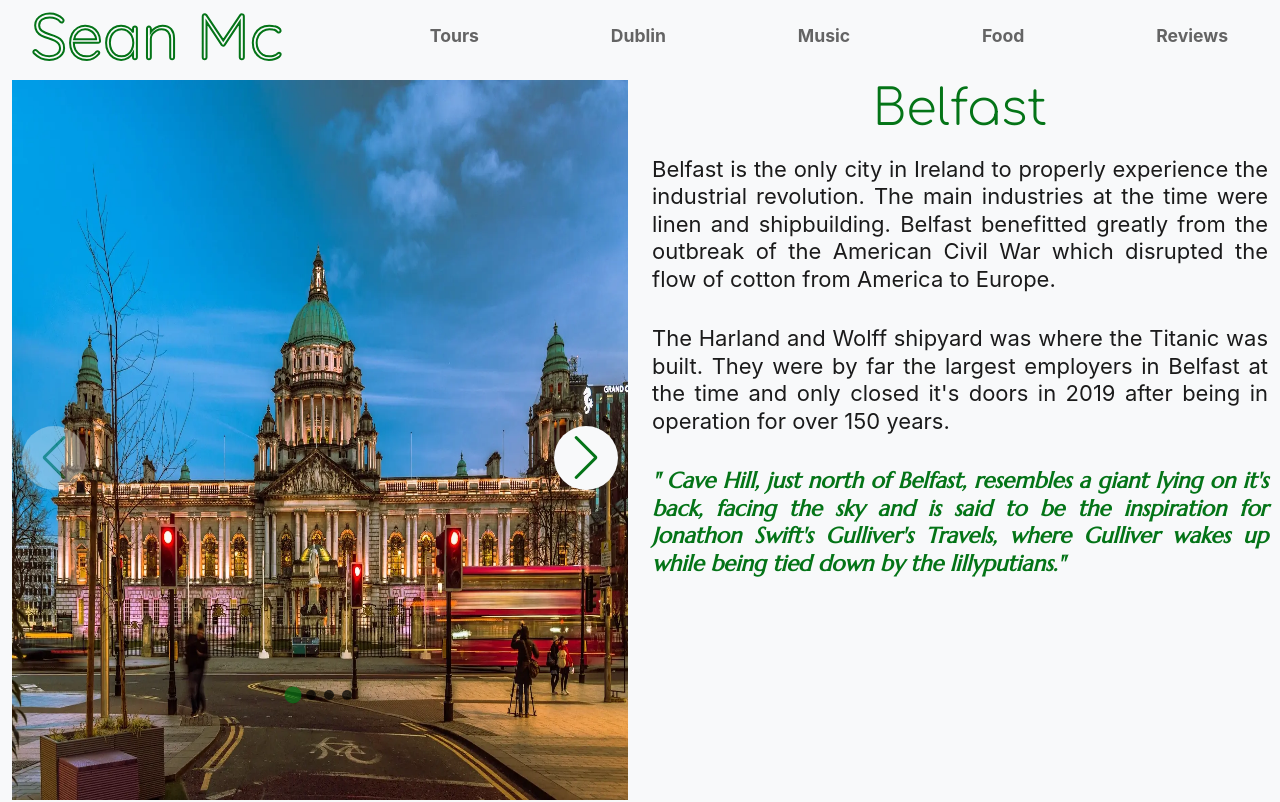
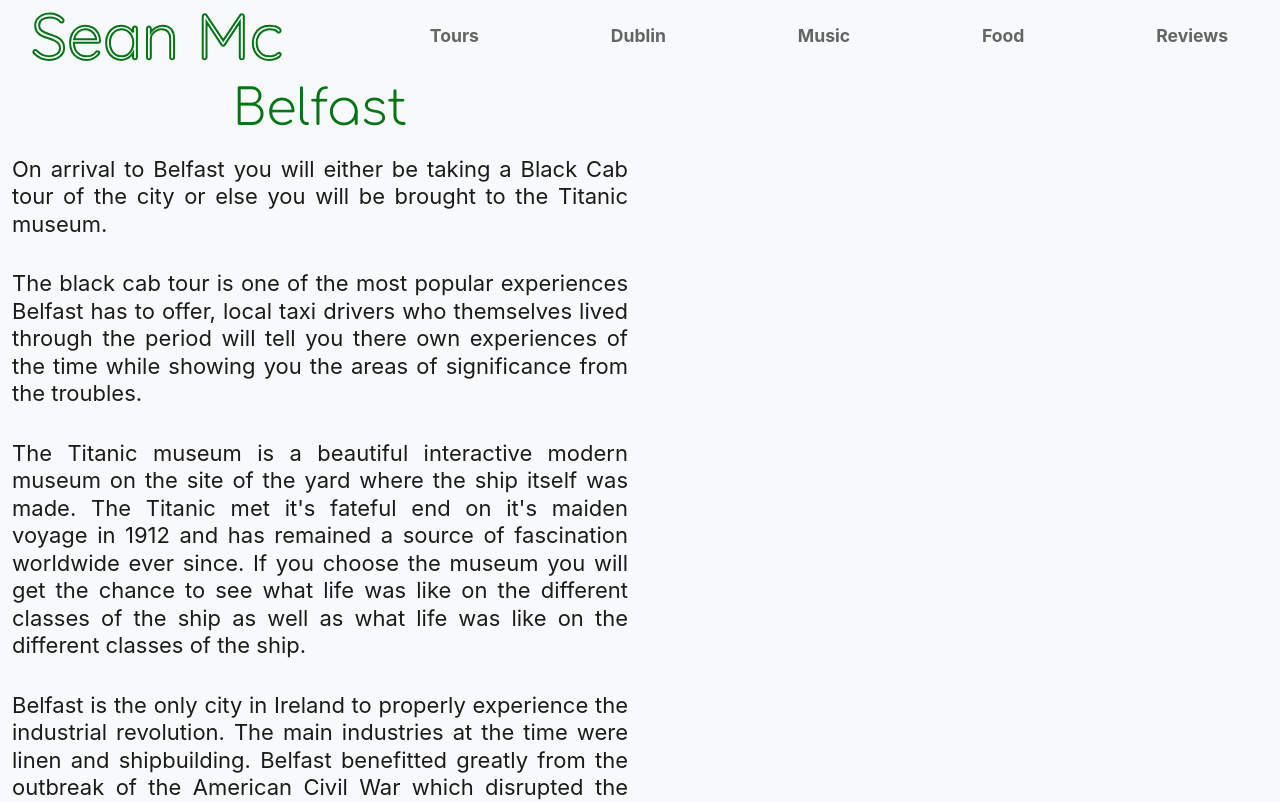
Before and after one commit to Sean-Mc-Mahon/SeanMc-Tours, a React (Create React App) app: page /bel in a window 1280 px wide. Shown: the top 802 px of the page. Built offline with nearby package versions, Linux system fonts and the light colour scheme.

Commit message:
updated belfast content and reviews google link

```diff
--- a/src/pages/Bel.js
+++ b/src/pages/Bel.js
@@ -25,7 +25,7 @@ const Bel = () => {
       <ScrollTop />
       <Container fluid>
         <Row className="image-description">
-          <Col xl={6} className="image">
+          {/* <Col xl={6} className="image">
             <Swiper
               // install Swiper modules
               modules={[Navigation, Pagination, Scrollbar, A11y]}
@@ -98,9 +98,28 @@ const Bel = () => {
                 </div>
               </SwiperSlide>
             </Swiper>
-          </Col>
+          </Col> */}
           <Col xl={6} className="description">
             <h2 className="location-name">Belfast</h2>
+            <p>
+              On arrival to Belfast you will either be taking a Black Cab tour
+              of the city or else you will be brought to the Titanic museum.
+            </p>
+            <p>
+              The black cab tour is one of the most popular experiences Belfast
+              has to offer, local taxi drivers who themselves lived through the
+              period will tell you there own experiences of the time while
+              showing you the areas of significance from the troubles.
+            </p>
+            <p>
+              The Titanic museum is a beautiful interactive modern museum on the
+              site of the yard where the ship itself was made. The Titanic met
+              it's fateful end on it's maiden voyage in 1912 and has remained a
+              source of fascination worldwide ever since. If you choose the
+              museum you will get the chance to see what life was like on the
+              different classes of the ship as well as what life was like on the
+              different classes of the ship.
+            </p>
             <p>
               Belfast is the only city in Ireland to properly experience the
               industrial revolution. The main industries at the time were linen
--- a/src/pages/Reviews.js
+++ b/src/pages/Reviews.js
@@ -203,7 +203,7 @@ const Reviews = () => {
                 <a
                   rel="noopener"
                   target={"blank"}
-                  href="https://www.google.com/search?q=wild+rover+tours&spell=1&sa=X&ved=2ahUKEwiDkar_09L3AhWjnVwKHRg2BgoQBSgAegQIAhAy&biw=1280&bih=601&dpr=1.5#lrd=0x48670e84ed16cde5:0x21732fdb7a6ba04b,1,,,"
+                  href="https://www.google.com/search?q=wild+rover+tours+reviews&oq=wild+rover+&aqs=chrome.0.69i59j46i39i175i199j69i60l3j69i57j0i131i433i512j0i273.4172j0j7&client=ms-unknown&sourceid=chrome-mobile&ie=UTF-8"
                 >
                   Google
                 </a>
```
